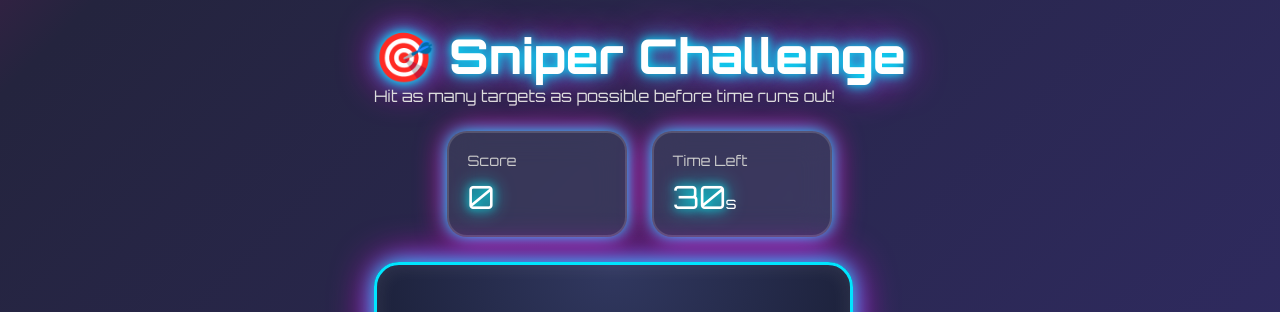
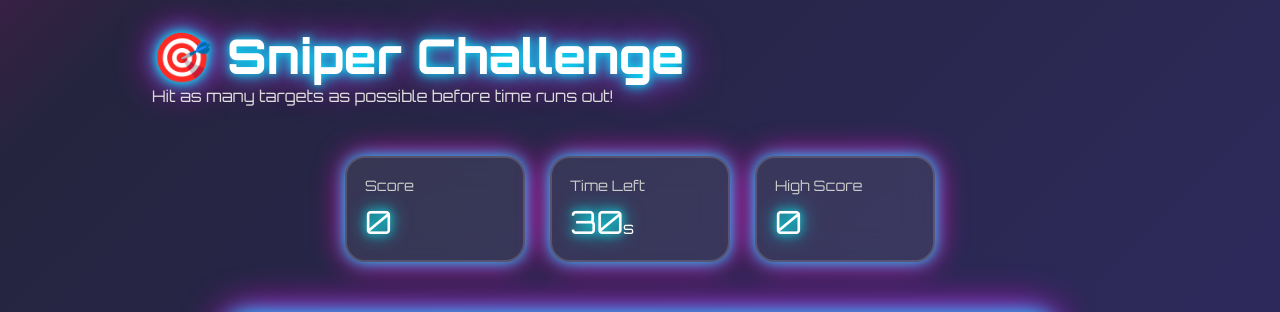
Before and after one commit to fraternebahirwe/quick-pointer, a plain HTML site: page index.html in a window 1280 px wide. Shown: the top 312 px of the page. Drawn offline with Linux system fonts and the light colour scheme.

Commit message:
improving my js file

```diff
--- a/index.html
+++ b/index.html
@@ -22,6 +22,8 @@
         <!-- HUD -->
         <section class="hud">
 
+            <section class="hud">
+
     <div class="card">
         <span class="label">Score</span>
         <span id="score">0</span>
@@ -32,8 +34,12 @@
         <span id="time">30</span>s
     </div>
 
+    <div class="card">
+        <span class="label">High Score</span>
+        <span id="highScore">0</span>
+    </div>
+
 </section>
-
         <!-- Game Area -->
         <section id="gameArea" aria-label="Game Area">
             <div id="target" title="Shoot me!"></div>
```
Lines whose indentation alone changed are shown as unchanged.
